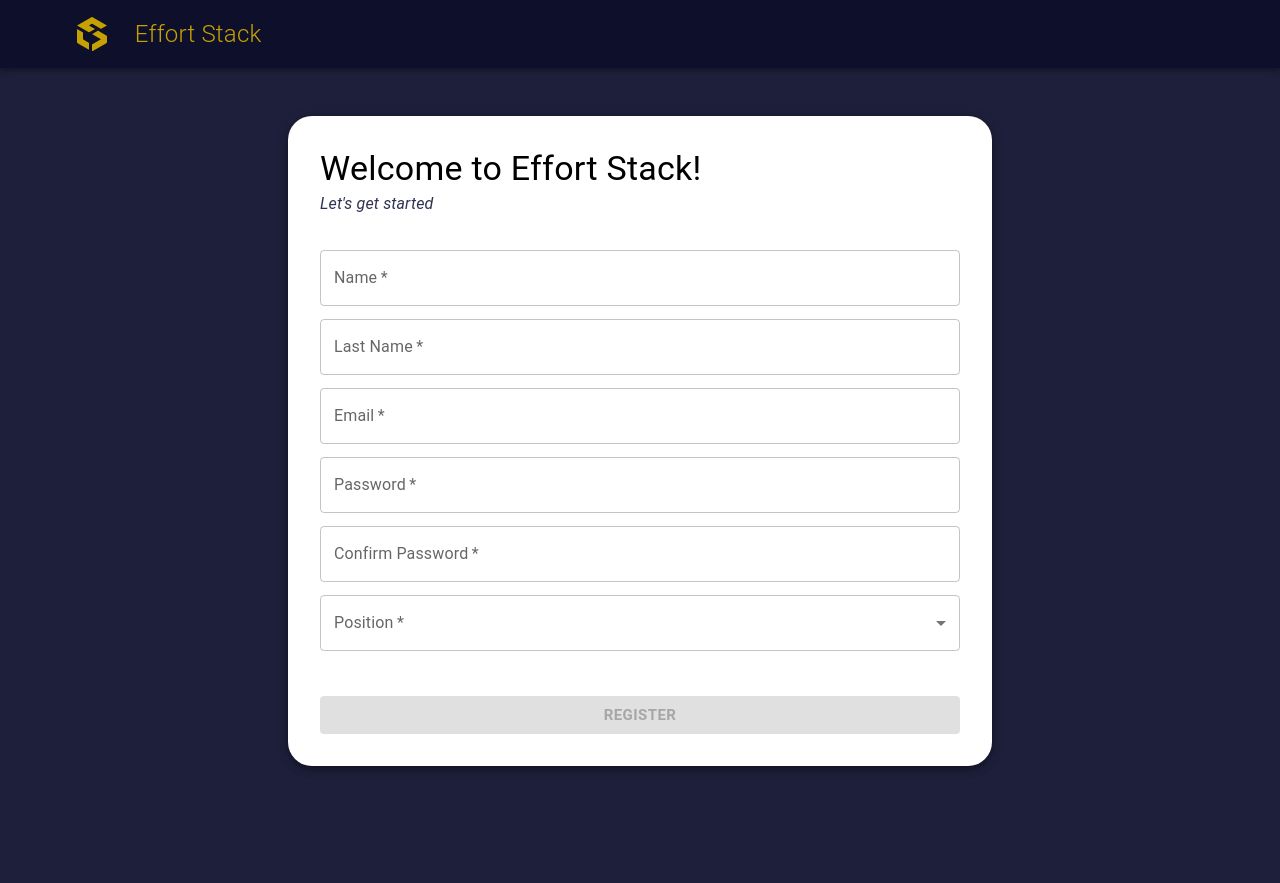
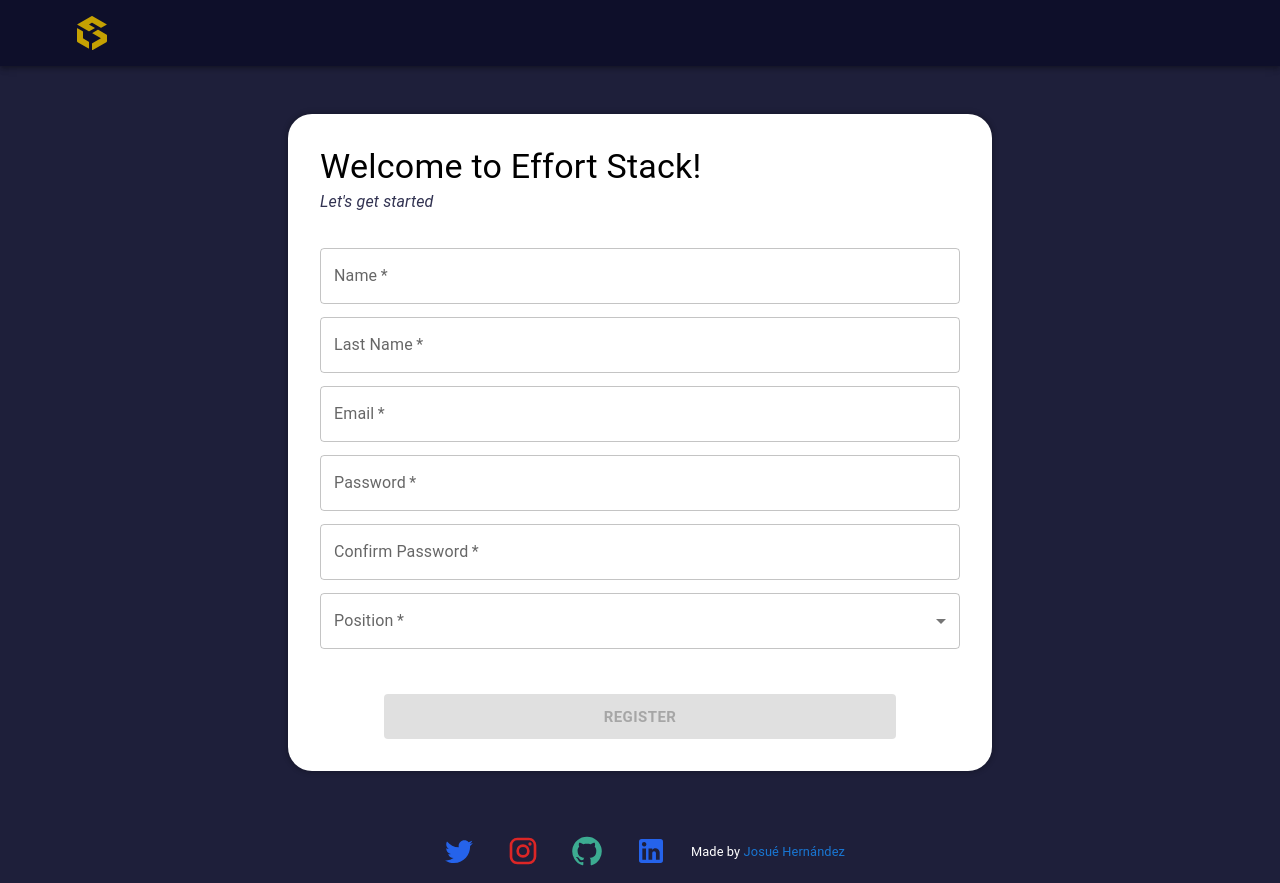
Before and after one commit to JHDEZ1108/Formik-Login, a React (Create React App) app: page / in a window 1280 px wide. Shown: the top 883 px of the page. Before the commit the page ends 800 px from the top, so only its background shows below. Built offline with nearby package versions, Linux system fonts and the light colour scheme.

Commit message:
improving designs

```diff
--- a/src/components/App/index.tsx
+++ b/src/components/App/index.tsx
@@ -5,7 +5,7 @@ import * as Yup from 'yup';
 import "./App.css"
 import FormikSelect, { FormikSelectItem } from "../FormikSelect";
 import FormikField from "../FormikField";
-import { Button, Typography, Box, useMediaQuery } from "@mui/material";
+import { Button, Typography, Box, useMediaQuery, Stack } from "@mui/material";
 import swal from 'sweetalert'
 
 /* ---------- Interface -----------*/
@@ -89,7 +89,7 @@ const App: React.FC = () =>{
       borderRadius="1.5rem"
       m="3rem auto"
       p="2rem"
-      sx={{boxShadow: 5}}
+      sx={{boxShadow: '0px 0px 5px 2px rgba(0, 0, 0, 0.2)'}}
     >
       <Typography
         variant="h4"
@@ -122,6 +122,7 @@ const App: React.FC = () =>{
               />
               <FormikField
                 required
+                type="email"
                 name="email"
                 label="Email"
               />
@@ -143,6 +144,7 @@ const App: React.FC = () =>{
                 label="Position"
                 items={positionItems}
               />
+              <Stack sx={{ alignItems: "center" }}>
                 <Button
                   disabled={!dirty || !isValid}
                   fullWidth
@@ -152,13 +154,16 @@ const App: React.FC = () =>{
                     backgroundColor: "#c5a102",
                     color: "#151d2f",
                     fontWeight: "bold",
+                    height: "45px",
                     fontSize: "15px",
                     mt:"2rem",
+                    width: "80%",
                     "&:hover": { backgroundColor: "#f5d9a5"},
                   }}
                 >
                   REGISTER
                 </Button>
+              </Stack>
             </Form>
           );
         }}
--- a/src/components/Navbar/index.jsx
+++ b/src/components/Navbar/index.jsx
@@ -1,17 +1,12 @@
 import { ReactComponent as Logo} from "../../assets/Logo_Final.svg"
 import FlexBetween from '../FlexBetween';
-import { Typography, Box } from "@mui/material";
+import { Box } from "@mui/material";
 
 const Navbar = () => {
   return(
     <Box sx={{ boxShadow: 4, width:"100%"}}>
       <FlexBetween className="navbar" padding="1rem 6%" sx={{ backgroundColor: "#0e0f2a"}}>
-        <FlexBetween gap="1.75rem">
           <Logo width={30} fill="#c5a102" cursor="pointer" />
-          <Typography fontWeight="Light" fontSize="24px" sx={{ color: "#c5a102"}}>
-            Effort Stack
-          </Typography>
-        </FlexBetween>
       </FlexBetween>
     </Box>
   )
--- a/src/index.tsx
+++ b/src/index.tsx
@@ -3,6 +3,7 @@ import ReactDOM from 'react-dom/client';
 import './index.css';
 import App from './components/App';
 import Navbar from './components/Navbar';
+import { Footer } from './components/Footer';
 
 const root = ReactDOM.createRoot(
   document.getElementById('root') as HTMLElement
@@ -11,5 +12,6 @@ root.render(
   <React.StrictMode>
     <Navbar />
     <App />
+    <Footer />
   </React.StrictMode>
 );
```
Lines whose indentation alone changed are shown as unchanged.
